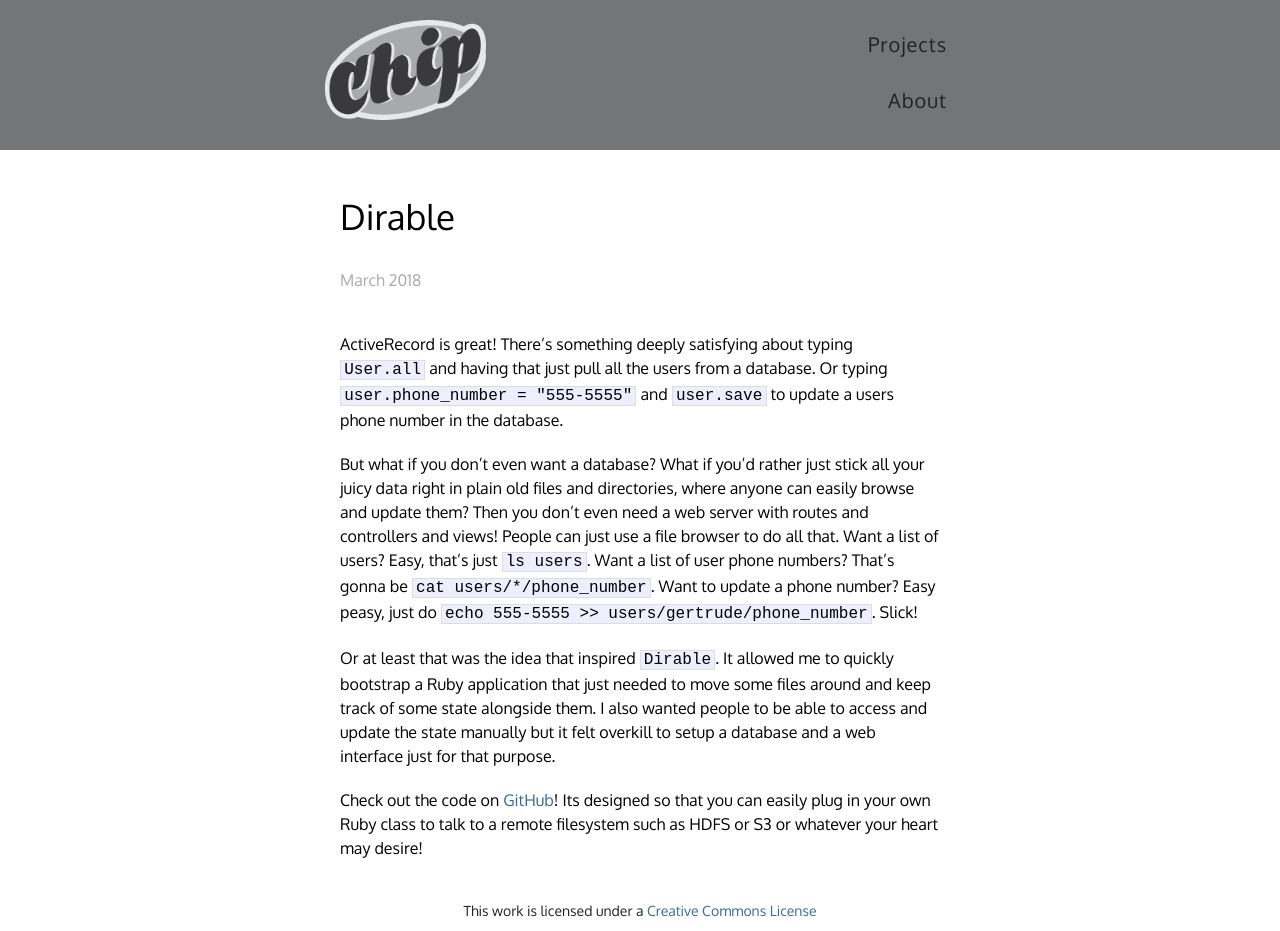
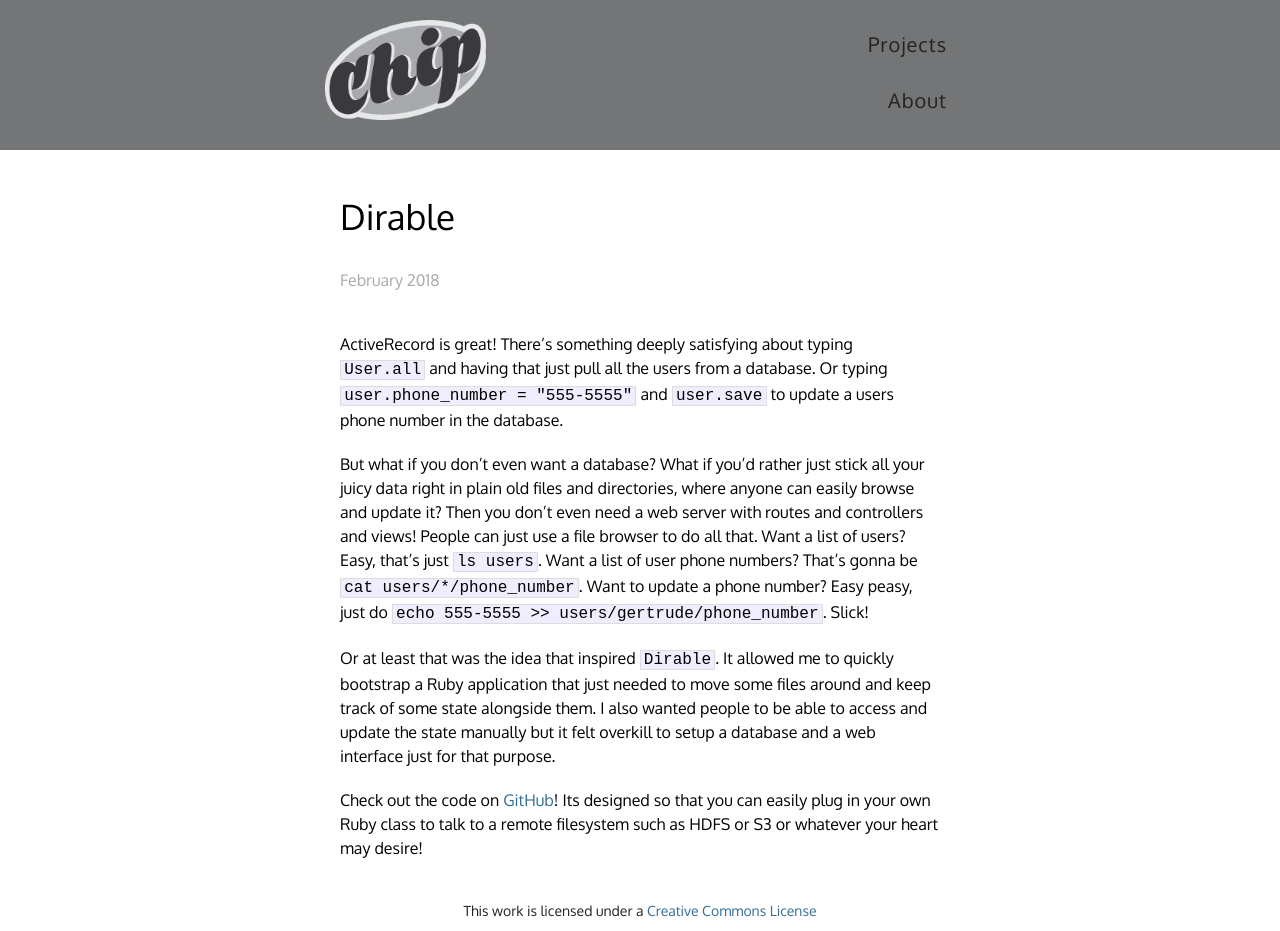
Before and after one commit to chipjacks/chipjacks.github.io, a Jekyll site: the page built from _posts/2018-03-02-dirable.markdown, in a window 1280 px wide. Built offline with Jekyll 4.4.1, drawn with Linux system fonts in a browser that asks for light colours; Markdown is read by kramdown in place of the engine named in the settings; some of the changed lines change nothing that is shown.

Commit message:
A couple small fixes.

```diff
--- a/_posts/2018-03-02-dirable.markdown
+++ b/_posts/2018-03-02-dirable.markdown
@@ -1,8 +1,8 @@
 ---
 layout: post
 title:  "Dirable"
-date: 2018-03-02
-snippet: "An ActiveRecord inspired library for persisting objects straight to the filesystem"
+date: 2018-02-10
+snippet: "An ActiveRecord inspired library for persisting objects straight to the filesystem."
 categories: projects
 ---
 
@@ -14,7 +14,7 @@ phone number in the database.
 
 But what if you don't even want a database? What if you'd rather just stick all
 your juicy data right in plain old files and directories, where anyone can
-easily browse and update them? Then you don't even need a web server with
+easily browse and update it? Then you don't even need a web server with
 routes and controllers and views! People can just use a file browser to do all
 that.  Want a list of users? Easy, that's just `ls users`. Want a list of user
 phone numbers? That's gonna be `cat users/*/phone_number`. Want to update a
```
